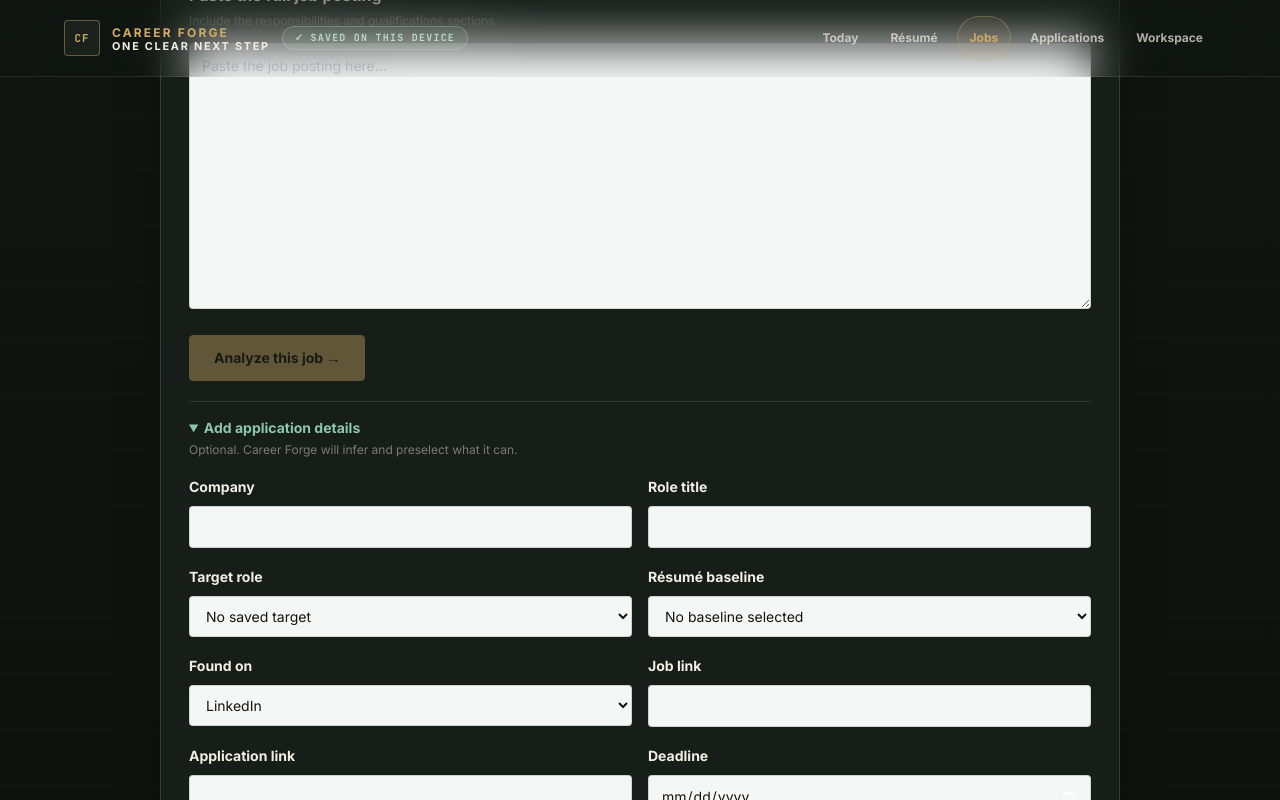
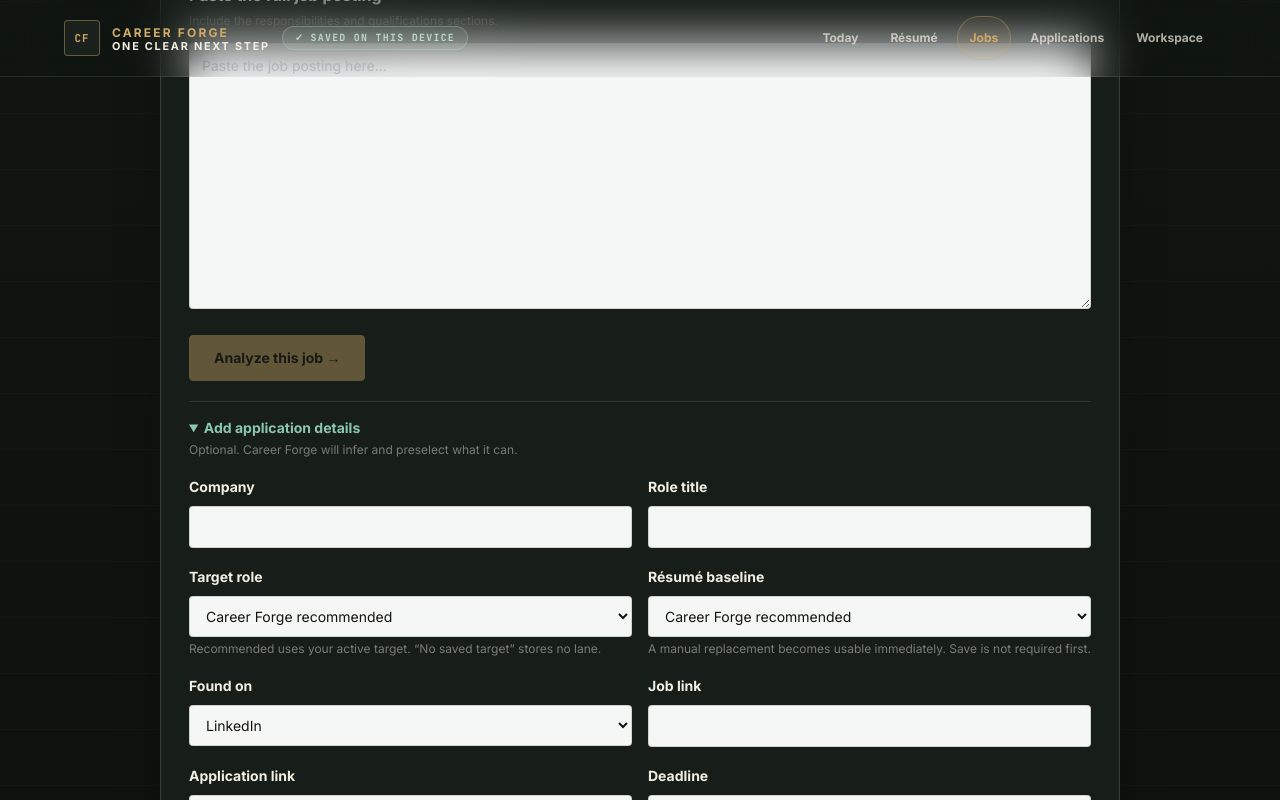
Before and after one commit to koinophobia-labs/career-forge-lite, a Next.js app: page /tailor in a window 1280 px wide. Both pictures are taken after a click on the heading "Add application details". Shown: the part 446-1246 px from the top of the page. Built offline with nearby package versions, Linux system fonts and the light colour scheme.

Commit message:
Clarify recommended and empty job choices

```diff
--- a/src/components/tailor/TailorWorkspace.tsx
+++ b/src/components/tailor/TailorWorkspace.tsx
@@ -6,7 +6,7 @@ import { LockedActionPill } from "@/components/LockedFeature";
 import { SiteFooter } from "@/components/SiteFooter";
 import { assessJobPost } from "@/lib/input-guidance";
 import { sprintEligibility } from "@/lib/role-sprint";
-import { useTailorWorkspace } from "@/components/tailor/useTailorWorkspace";
+import { NO_SELECTION, useTailorWorkspace } from "@/components/tailor/useTailorWorkspace";
 
 const statusStyles = {
   covered: "border-spruce/60 bg-mint/10 text-mint",
@@ -18,8 +18,8 @@ export function TailorWorkspace() {
   const workspace = useTailorWorkspace();
   const {
     state, hydrated, form, setField, handleJobPostChange, analysis, runAnalysis,
-    saveAsApplication, startRoleSprint, startTailoredResume, effectiveLane,
-    baselines, effectiveBaseline, savedApplicationId, currentApplication, profileReady,
+    saveAsApplication, startRoleSprint, startTailoredResume, effectiveLane, recommendedLane,
+    baselines, effectiveBaseline, recommendedBaseline, savedApplicationId, currentApplication, profileReady,
     recommendation, baselineIssue, canTailorResume
   } = workspace;
 
@@ -29,6 +29,9 @@ export function TailorWorkspace() {
   const partialCount = analysis?.requirements.filter((item) => item.status === "partial").length ?? 0;
   const gapCount = analysis?.requirements.filter((item) => item.status === "gap").length ?? 0;
   const lifecycleClosed = recommendation?.decision === "application-closed" || recommendation?.decision === "deadline-passed";
+  const baselineValueMissing = Boolean(
+    form.baselineVariantId && form.baselineVariantId !== NO_SELECTION && !baselines.some((variant) => variant.id === form.baselineVariantId)
+  );
 
   return (
     <main id="main">
@@ -57,13 +60,13 @@ export function TailorWorkspace() {
             <div className="mt-4 grid gap-4 sm:grid-cols-2">
               <label><span className="text-sm font-bold text-paper">Company</span><input value={form.company} onChange={(event) => { setField("company", event.target.value); setField("companyEdited", true); }} className="trust-input mt-2 w-full border px-3 py-2.5 text-sm text-ink" /></label>
               <label><span className="text-sm font-bold text-paper">Role title</span><input value={form.roleTitle} onChange={(event) => { setField("roleTitle", event.target.value); setField("roleTitleEdited", true); }} className="trust-input mt-2 w-full border px-3 py-2.5 text-sm text-ink" /></label>
-              <label><span className="text-sm font-bold text-paper">Target role</span><select value={form.laneId || effectiveLane?.id || ""} onChange={(event) => { setField("laneId", event.target.value); setField("baselineVariantId", ""); }} className="trust-input mt-2 w-full border px-3 py-2.5 text-sm text-ink"><option value="">No saved target</option>{state.lanes.map((lane) => <option key={lane.id} value={lane.id}>{lane.title}</option>)}</select></label>
-              <label><span className="text-sm font-bold text-paper">Résumé baseline</span><select value={form.baselineVariantId || effectiveBaseline?.id || ""} onChange={(event) => setField("baselineVariantId", event.target.value)} className="trust-input mt-2 w-full border px-3 py-2.5 text-sm text-ink"><option value="">No baseline selected</option>{baselines.map((variant) => <option key={variant.id} value={variant.id}>{variant.kind === "ats" ? "ATS résumé" : "Recruiter résumé"} · {variant.title}</option>)}</select></label>
+              <label><span className="text-sm font-bold text-paper">Target role</span><select value={form.laneId} onChange={(event) => { setField("laneId", event.target.value); setField("baselineVariantId", ""); }} className="trust-input mt-2 w-full border px-3 py-2.5 text-sm text-ink"><option value="">Career Forge recommended{recommendedLane ? ` · ${recommendedLane.title}` : ""}</option><option value={NO_SELECTION}>No saved target</option>{state.lanes.map((lane) => <option key={lane.id} value={lane.id}>{lane.title}</option>)}</select><span className="mt-1 block text-xs text-paper/45">Recommended uses your active target. “No saved target” stores no lane.</span></label>
+              <label><span className="text-sm font-bold text-paper">Résumé baseline</span><select value={form.baselineVariantId} onChange={(event) => setField("baselineVariantId", event.target.value)} className="trust-input mt-2 w-full border px-3 py-2.5 text-sm text-ink"><option value="">Career Forge recommended{recommendedBaseline ? ` · ${recommendedBaseline.title}` : ""}</option><option value={NO_SELECTION}>No baseline selected</option>{baselineValueMissing && <option value={form.baselineVariantId}>Missing saved baseline · choose replacement</option>}{baselines.map((variant) => <option key={variant.id} value={variant.id}>{variant.kind === "ats" ? "ATS résumé" : "Recruiter résumé"} · {variant.title}</option>)}</select><span className="mt-1 block text-xs text-paper/45">A manual replacement becomes usable immediately. Save is not required first.</span></label>
               <label><span className="text-sm font-bold text-paper">Found on</span><select value={form.source} onChange={(event) => setField("source", event.target.value as typeof form.source)} className="trust-input mt-2 w-full border px-3 py-2.5 text-sm text-ink"><option value="linkedin">LinkedIn</option><option value="company-site">Company site</option><option value="referral">Referral</option><option value="recruiter">Recruiter</option><option value="other">Other</option></select></label>
               <label><span className="text-sm font-bold text-paper">Job link</span><input value={form.discoveryUrl} onChange={(event) => setField("discoveryUrl", event.target.value)} className="trust-input mt-2 w-full border px-3 py-2.5 text-sm text-ink" /></label>
               <label><span className="text-sm font-bold text-paper">Application link</span><input value={form.applicationUrl} onChange={(event) => setField("applicationUrl", event.target.value)} className="trust-input mt-2 w-full border px-3 py-2.5 text-sm text-ink" /></label>
-              <label><span className="text-sm font-bold text-paper">Deadline</span><input type="date" value={form.deadline} onChange={(event) => setField("deadline", event.target.value)} className="trust-input mt-2 w-full border px-3 py-2.5 text-sm text-ink" /></label>
-              <label><span className="text-sm font-bold text-paper">Posting date</span><input type="date" value={form.postingDate} onChange={(event) => setField("postingDate", event.target.value)} className="trust-input mt-2 w-full border px-3 py-2.5 text-sm text-ink" /></label>
+              <label><span className="text-sm font-bold text-paper">Deadline</span><input type="date" value={form.deadline} onChange={(event) => setField("deadline", event.target.value)} className="trust-input mt-2 w-full border px-3 py-2.5 text-sm text-ink" /><span className="mt-1 block text-xs text-paper/45">Clearing this field removes the saved deadline.</span></label>
+              <label><span className="text-sm font-bold text-paper">Posting date</span><input type="date" value={form.postingDate} onChange={(event) => setField("postingDate", event.target.value)} className="trust-input mt-2 w-full border px-3 py-2.5 text-sm text-ink" /><span className="mt-1 block text-xs text-paper/45">Clearing this field removes the saved posting date.</span></label>
               <label><span className="text-sm font-bold text-paper">Contact</span><input value={form.contactName} onChange={(event) => setField("contactName", event.target.value)} className="trust-input mt-2 w-full border px-3 py-2.5 text-sm text-ink" /></label>
               <label><span className="text-sm font-bold text-paper">Contact link</span><input value={form.contactUrl} onChange={(event) => setField("contactUrl", event.target.value)} className="trust-input mt-2 w-full border px-3 py-2.5 text-sm text-ink" /></label>
             </div>
```
